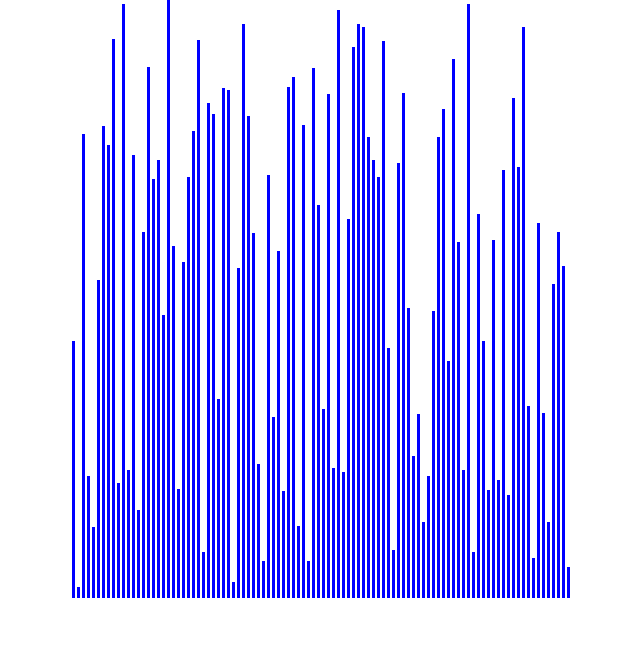
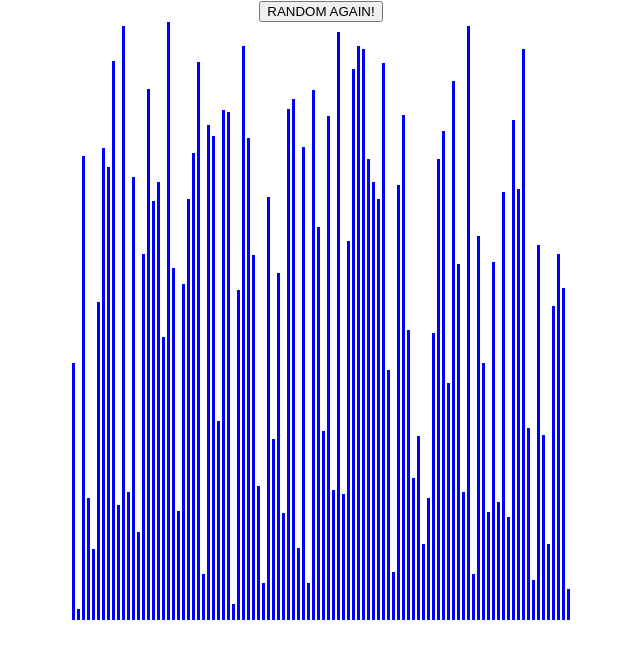
Before and after one commit to michalpzarzycki/Sorting, a React (Create React App) app: page / in a window 1280 px wide. Shown: the top 658 px of the page, without its empty margins (319-959 px from the left). Built offline with nearby package versions, Linux system fonts and the light colour scheme.

Commit message:
Created the Button component with randomize feature

```diff
--- /dev/null
+++ b/src/components/Button.js
@@ -0,0 +1,10 @@
+
+function Button({ handleClick, placeholder = "" }) {
+    return (
+        <div>
+            <button onClick={handleClick}>{placeholder}</button>
+        </div>
+    )
+}
+
+export default Button
--- a/src/components/SortingAlgorithm.js
+++ b/src/components/SortingAlgorithm.js
@@ -2,19 +2,24 @@ import { useEffect, useState } from 'react';
 import { randomNumberGenerator } from '../utils/randomNumberGenerator'
 import { createAnArray } from '../utils/createAnArray'
 import styles from './SortingAlgorithm.module.css';
+import Button from './Button';
 
 function SortingAlgorithm() {
     const [array, setArray] = useState([]);
+    const [random, setRandom] = useState(false)
 
     useEffect(() => {
         setArray(createAnArray(100, () => randomNumberGenerator(10, 600)))
-    }, [])
+    }, [random])
 
     return (
-        <div className={styles.barContainer}>
-            {/* display an array as a rectangles with height of arr[i] */}
-            {array.map(x => <div className={styles.bar} style={{ height: `${x}px` }}></div>)}
-        </div>
+        <>
+            <Button handleClick={() => setRandom(!random)} placeholder="RANDOM AGAIN!" />
+            <div className={styles.barContainer}>
+                {/* display an array as a rectangles with height of arr[i] */}
+                {array.map((x, idx) => <div key={idx} className={styles.bar} style={{ height: `${x}px` }}></div>)}
+            </div>
+        </>
     )
 }
 
```
